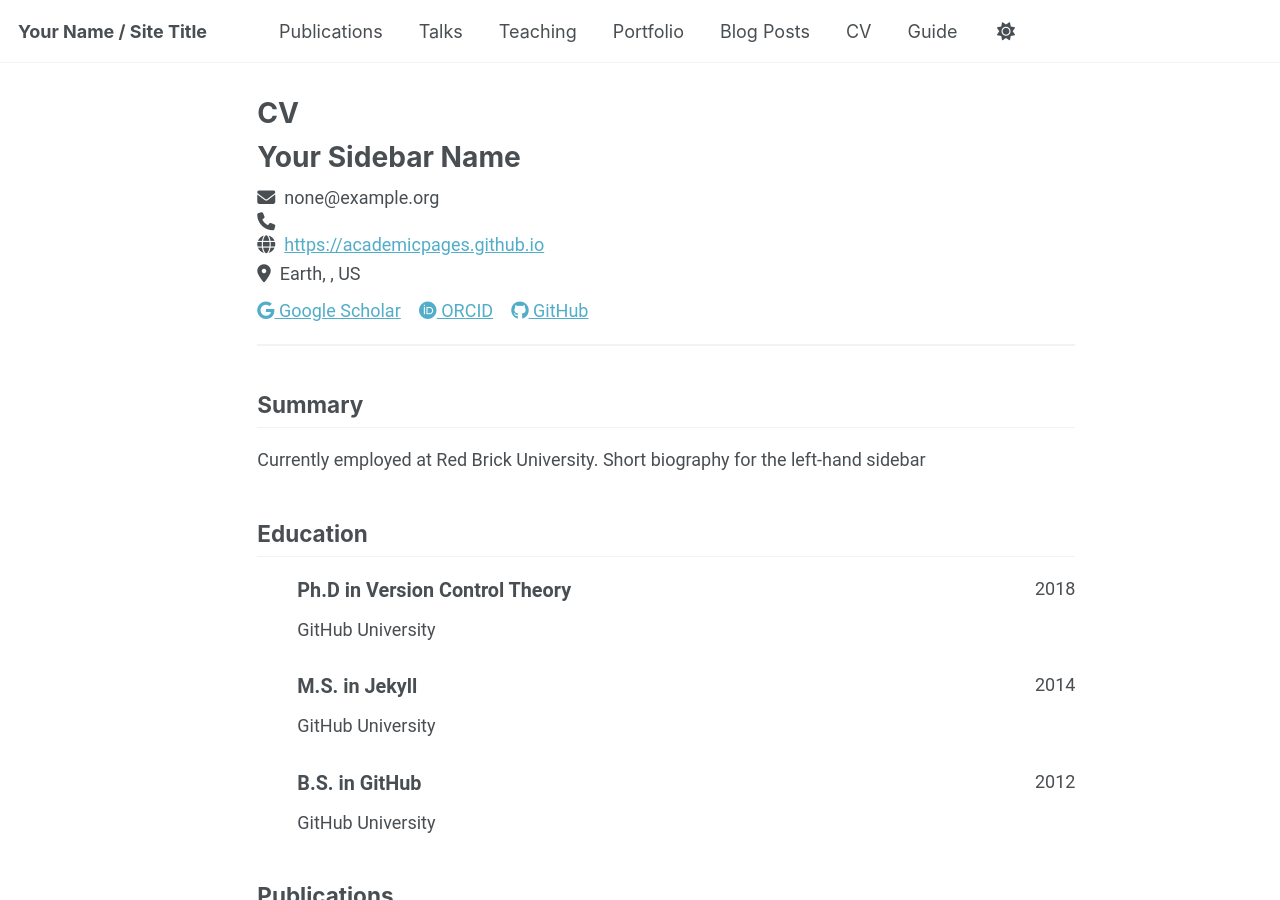
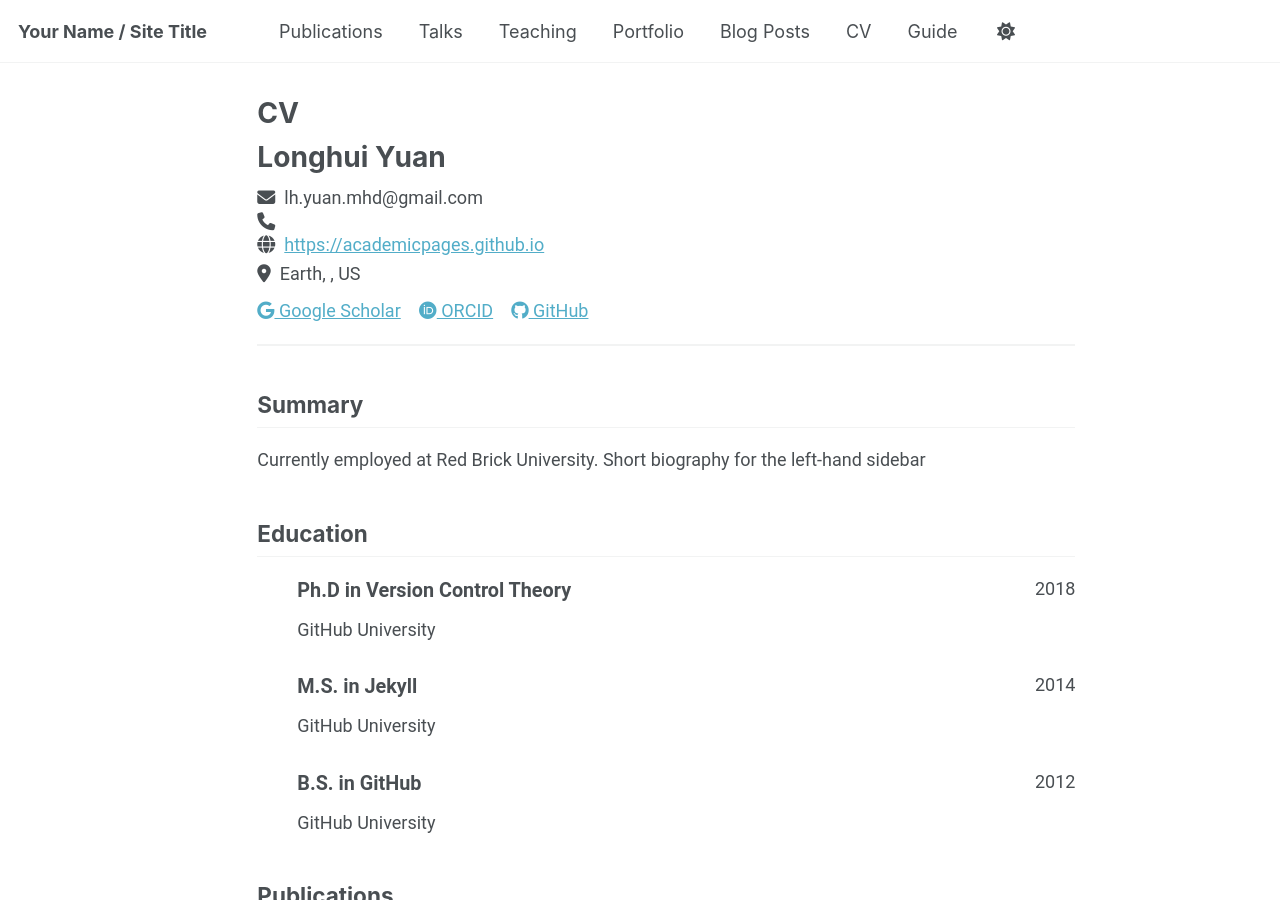
Before and after one commit to lhyuanmhd/lhyuanmhd.github.io, a Jekyll site: the page built from _pages/cv-json.md, in a window 1280 px wide and 900 px high. Built offline with Jekyll 4.4.1, drawn with Linux system fonts in a browser that asks for light colours; a script that is not in the unit is left out.

Commit message:
Update cv.json

```diff
--- a/_data/cv.json
+++ b/_data/cv.json
@@ -1,7 +1,7 @@
 {
   "basics": {
-    "name": "Your Sidebar Name",
-    "email": "none@example.org",
+    "name": "Longhui Yuan",
+    "email": "lh.yuan.mhd@gmail.com",
     "phone": "",
     "website": "https://academicpages.github.io",
     "summary": "Currently employed at Red Brick University. Short biography for the left-hand sidebar",
```
